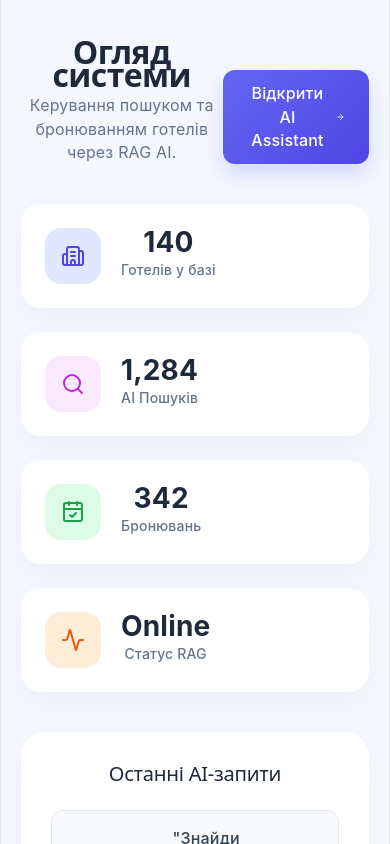
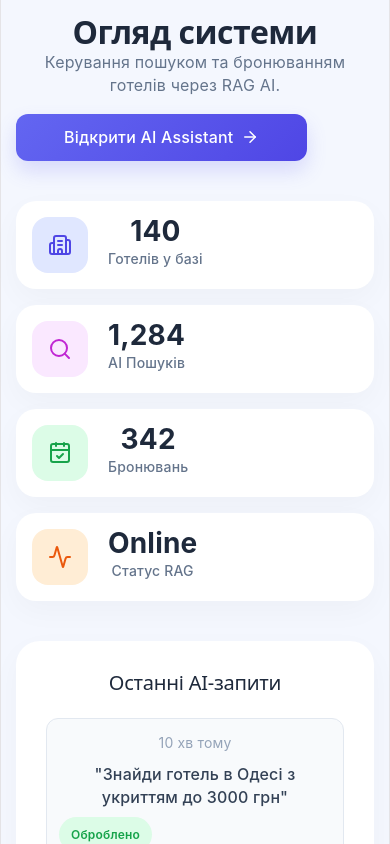
Before and after one commit to bodyachep/rag-hotel-assistant, a React app: page /rag-hotel-assistant/ in a window 390 px wide. Shown: the top 844 px of the page. Built offline with nearby package versions, Linux system fonts and the light colour scheme; the HTML template or start-up script is replaced by a standard one.

Commit message:
style: added mobile responsiveness

```diff
--- a/src/pages/Assistant.css
+++ b/src/pages/Assistant.css
@@ -196,3 +196,30 @@
   background: #cbd5e1;
   cursor: not-allowed;
 }
+/* --- АДАПТИВНІСТЬ ДЛЯ МОБІЛЬНИХ ПРИСТРОЇВ (Assistant.css) --- */
+@media (max-width: 768px) {
+  .assistant-layout {
+    padding: 0;
+    /* Використовуємо dvh (dynamic viewport height) для телефонів, щоб врахувати панель адреси */
+    height: 100dvh;
+  }
+
+  .chat-container {
+    height: 100dvh;
+    max-width: 100%;
+    border-radius: 0;
+    box-shadow: none;
+  }
+
+  .messages-area {
+    padding: 15px;
+  }
+
+  .message-wrapper {
+    max-width: 95%; /* Даємо більше місця для тексту на телефоні */
+  }
+
+  .input-area {
+    padding: 15px;
+  }
+}
--- a/src/pages/Home.css
+++ b/src/pages/Home.css
@@ -154,3 +154,45 @@
   background: #dcfce7;
   color: #16a34a;
 }
+/* --- АДАПТИВНІСТЬ ДЛЯ МОБІЛЬНИХ ПРИСТРОЇВ (Home.css) --- */
+@media (max-width: 768px) {
+  .dashboard-layout {
+    padding: 20px 15px;
+  }
+
+  .dashboard-header {
+    flex-direction: column;
+    align-items: flex-start;
+    gap: 16px;
+  }
+
+  .action-button {
+    width: 100%;
+    justify-content: center;
+  }
+
+  .stats-grid {
+    grid-template-columns: 1fr 1fr; /* По 2 картки в ряд на планшетах */
+    gap: 16px;
+  }
+
+  .activity-item {
+    grid-template-columns: 1fr;
+    gap: 8px;
+    padding: 12px;
+  }
+
+  .activity-status {
+    justify-self: flex-start;
+  }
+}
+
+@media (max-width: 480px) {
+  .stats-grid {
+    grid-template-columns: 1fr; /* По 1 картці в ряд на малих екранах */
+  }
+
+  .stat-card {
+    padding: 16px;
+  }
+}
--- a/src/pages/HotelDetails.jsx
+++ b/src/pages/HotelDetails.jsx
@@ -0,0 +1,11 @@
+import { useParams } from "react-router-dom";
+
+export default function HotelDetails() {
+  const { id } = useParams();
+  return (
+    <div style={{ padding: "40px", textAlign: "center", fontFamily: "Inter" }}>
+      <h2>Деталі готелю {id}</h2>
+      <p>Тут буде розгорнута інформація про обраний готель.</p>
+    </div>
+  );
+}
--- a/src/pages/Hotels.jsx
+++ b/src/pages/Hotels.jsx
@@ -0,0 +1,8 @@
+export default function Hotels() {
+  return (
+    <div style={{ padding: "40px", textAlign: "center", fontFamily: "Inter" }}>
+      <h2>Каталог готелів</h2>
+      <p>Тут скоро з'являться красиві картки готелів...</p>
+    </div>
+  );
+}
--- a/src/pages/NotFound.jsx
+++ b/src/pages/NotFound.jsx
@@ -0,0 +1,10 @@
+import { Link } from "react-router-dom";
+
+export default function NotFound() {
+  return (
+    <div style={{ padding: "40px", textAlign: "center", fontFamily: "Inter" }}>
+      <h2>404 - Сторінку не знайдено</h2>
+      <Link to="/" style={{ color: "#4f46e5" }}>Повернутися на головну</Link>
+    </div>
+  );
+}
```
Also changed, not shown: package.json (+8 -2 lines), 1 other file (tests, documents, lock files or other folders).
